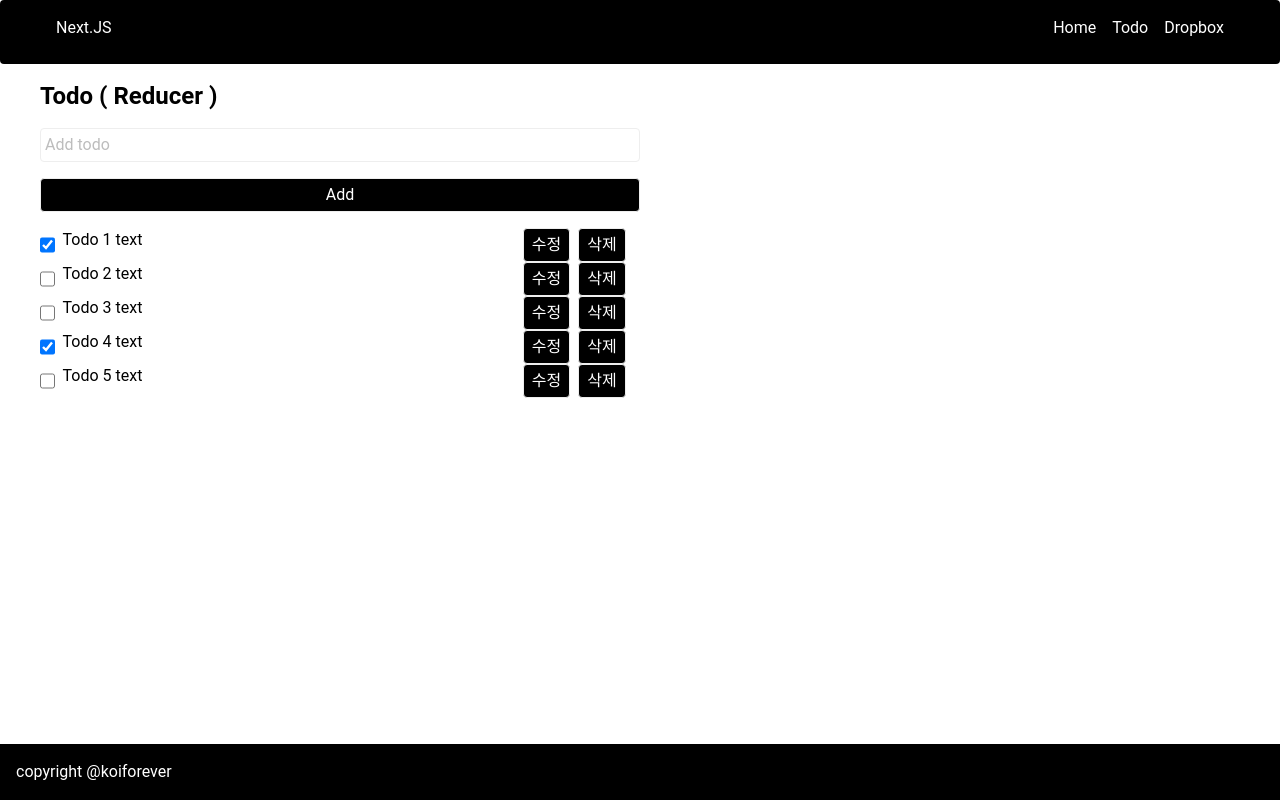
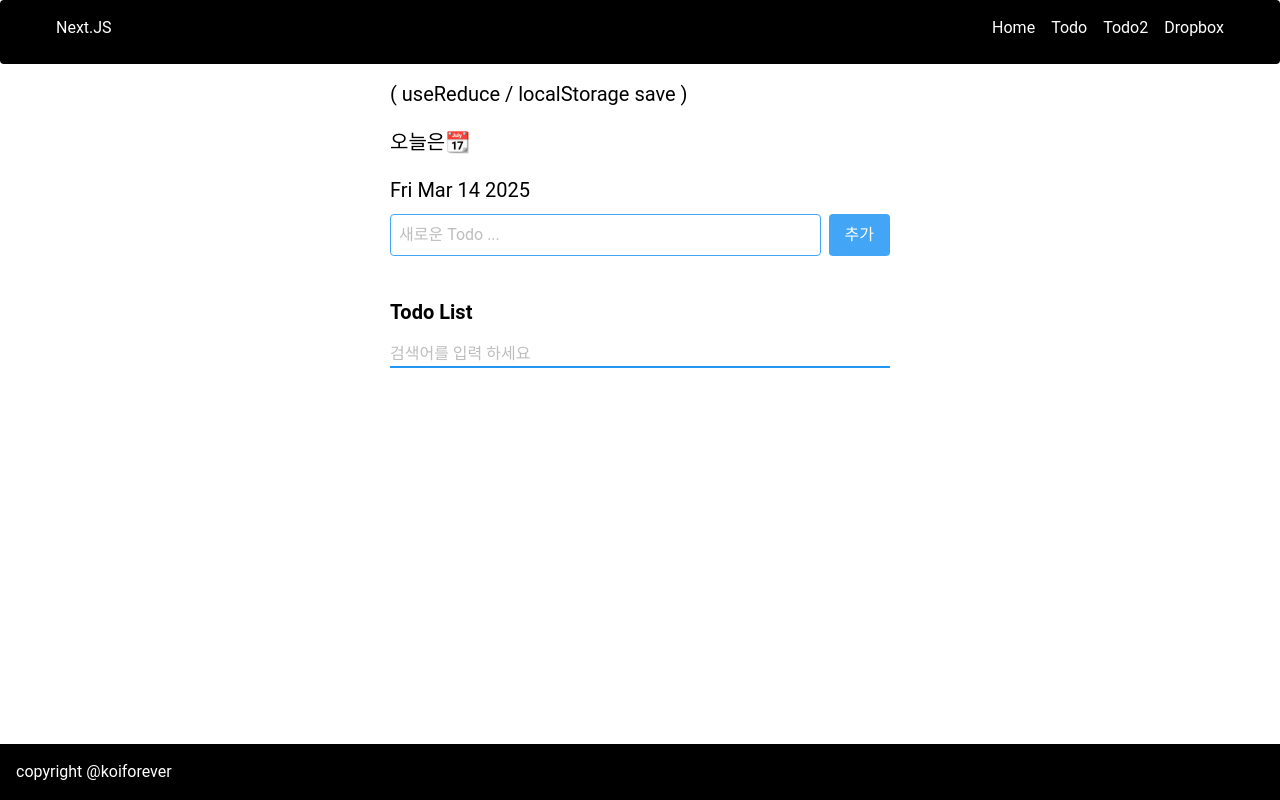
Before and after one commit to yjkim0526/nextjs-supabase-new, a Next.js app: page /todolist2 in a window 1280 px wide. Built offline with nearby package versions, Linux system fonts and the light colour scheme.

Commit message:
todolsit2 add

```diff
--- /dev/null
+++ b/app/todolist2/ui.css
@@ -0,0 +1,7 @@
+.App {
+  width: 500px;
+  margin: 0 auto;
+  display: flex;
+  flex-direction: column;
+  gap: 10px;
+}
--- a/app/todolist2/ui.tsx
+++ b/app/todolist2/ui.tsx
@@ -1,179 +1,94 @@
 "use client";
 
-import { useReducer, useState } from "react";
+import { useEffect, useReducer, useRef, useState } from "react";
+import Header from "components/todo_reduce/Header";
+import TodoList from "components/todo_reduce/TodoList";
+import InputTodo from "components/todo_reduce/InputTodo";
+import "./ui.css";
 
-const stylebtn = "border border-grey-700 px-2 py-1 rounded bg-black text-white";
-const styleInput = "border border-grey-700 p-1 rounded ";
-
-function AddTask({ onAddTask }) {
-  const [text, setText] = useState("");
-  return (
-    <>
-      <input
-        className={styleInput}
-        placeholder="Add todo"
-        value={text}
-        onChange={(e) => setText(e.target.value)}
-      />
-      <button
-        className={stylebtn}
-        onClick={() => {
-          setText("");
-          onAddTask(text);
-        }}
-      >
-        Add
-      </button>
-    </>
-  );
+function reducer(state, action) {
+  console.log("Reducer ... :", state, action);
+  switch (action.type) {
+    case "INIT_TODO":
+      return action.data;
+    case "CREATE_TODO":
+      state = [action.data, ...state];
+      localStorage.setItem("todos", JSON.stringify(state));
+      return state;
+    case "UPDATE_TODO":
+      state = state.map((todo) =>
+        todo.id === action.targetId
+          ? { ...todo, completed: !todo.completed }
+          : todo
+      );
+      localStorage.setItem("todos", JSON.stringify(state));
+      return state;
+    case "DELETE_TODO":
+      state = state.filter((todo) => todo.id !== action.targetId);
+      localStorage.setItem("todos", JSON.stringify(state));
+      return state;
+    default:
+      return state;
+  }
 }
 
-function TaskList({ tasks, onChangeTask, onDeleteTask }) {
+export default function TaskApp() {
+  const [initData, setInitData] = useState([]);
+  const [todos, dispatch] = useReducer(reducer, initData);
+  const idRef = useRef(0);
+
+  useEffect(() => {
+    if (localStorage.getItem("todos") !== null) {
+      console.log("length: " + localStorage.getItem("todos").length);
+      idRef.current = localStorage.getItem("todos").length;
+      console.log(">> localStorage data exists");
+      const localTodos = JSON.parse(localStorage.getItem("todos"));
+      setInitData(localTodos);
+      dispatch({
+        type: "INIT_TODO",
+        data: localTodos,
+      });
+    }
+  }, []);
+
+  const onCreateTodo = (content) => {
+    dispatch({
+      type: "CREATE_TODO",
+      data: {
+        completed: false,
+        created_at: new Date().getTime(),
+        id: todos.length + 1, // idRef.current++,
+        title: content,
+      },
+    });
+  };
+
+  const onUpdateTodo = (todoId) => {
+    console.log(">>> todoId : ", todoId);
+    dispatch({
+      type: "UPDATE_TODO",
+      targetId: todoId,
+    });
+  };
+
+  const onDeleteTodo = (todoId) => {
+    console.log(">>> todoId : ", todoId);
+    dispatch({
+      type: "DELETE_TODO",
+      targetId: todoId,
+    });
+  };
+
   return (
-    <ul>
-      {tasks.map((task) => (
-        <li key={task.id}>
-          <Task task={task} onChange={onChangeTask} onDelete={onDeleteTask} />
-        </li>
-      ))}
-    </ul>
-  );
-}
-
-function Task({ task, onChange, onDelete }) {
-  const [isEditing, setIsEditing] = useState(false);
-  let taskContent;
-  if (isEditing) {
-    taskContent = (
-      <>
-        <input
-          className="w-[80%]"
-          value={task.text}
-          onChange={(e) => {
-            onChange({
-              ...task,
-              text: e.target.value,
-            });
-          }}
-        />
-        <div className="flex justify-center gap-2 w-36">
-          <button className={stylebtn} onClick={() => setIsEditing(false)}>
-            저장
-          </button>
-          <button className={stylebtn} onClick={() => onDelete(task.id)}>
-            삭제
-          </button>
-        </div>
-      </>
-    );
-  } else {
-    taskContent = (
-      <>
-        <span className="w-[80%]"> {task.text}</span>
-        <div className="flex justify-center gap-2 w-36">
-          <button className={stylebtn} onClick={() => setIsEditing(true)}>
-            수정
-          </button>
-          <button className={stylebtn} onClick={() => onDelete(task.id)}>
-            삭제
-          </button>
-        </div>
-      </>
-    );
-  }
-  return (
-    <div className="flex gap-2 ">
-      <input
-        className="w-4"
-        type="checkbox"
-        checked={task.done}
-        onChange={(e) => {
-          onChange({
-            ...task,
-            done: e.target.checked,
-          });
-        }}
+    <div className="App">
+      <Header />
+      <InputTodo onCreateTodo={onCreateTodo} />
+      <TodoList
+        todos={todos}
+        onUpdateTodo={onUpdateTodo}
+        onDeleteTodo={onDeleteTodo}
       />
-      {taskContent}
+      {/* {JSON.stringify(initData)} */}
     </div>
   );
 }
-
-export default function TaskApp() {
-  const [tasks, dispatch] = useReducer(tasksReducer, initialTasks);
-
-  function handleAddTask(text) {
-    dispatch({
-      type: "added",
-      id: nextId++,
-      text: text,
-    });
-  }
-
-  function handleChangeTask(task) {
-    dispatch({
-      type: "changed",
-      task: task,
-    });
-  }
-
-  function handleDeleteTask(taskId) {
-    dispatch({
-      type: "deleted",
-      id: taskId,
-    });
-  }
-
-  return (
-    <>
-      <div className="flex flex-col gap-4 pl-10 lg:w-[50%] md:w-[80%] w-[90%]">
-        <h1 className="text-2xl font-bold">Todo ( Reducer )</h1>
-        <AddTask onAddTask={handleAddTask} />
-        <TaskList
-          tasks={tasks}
-          onChangeTask={handleChangeTask}
-          onDeleteTask={handleDeleteTask}
-        />
-      </div>
-    </>
-  );
-}
-
-function tasksReducer(tasks, action) {
-  switch (action.type) {
-    case "added": {
-      return [
-        ...tasks,
-        {
-          id: action.id,
-          text: action.text,
-          done: false,
-        },
-      ];
-    }
-    case "changed": {
-      return tasks.map((t) => {
-        if (t.id === action.task.id) {
-          return action.task;
-        } else {
-          return t;
-        }
-      });
-    }
-    case "deleted": {
-      return tasks.filter((t) => t.id !== action.id);
-    }
-    default: {
-      throw Error("Unknown action: " + action.type);
-    }
-  }
-}
-
-let nextId = 3;
-const initialTasks = [
-  { id: 0, text: "Todo 1 text ", done: true },
-  { id: 1, text: "Todo 2 text ", done: false },
-  { id: 2, text: "Todo 3 text ", done: false },
-  { id: 3, text: "Todo 4 text ", done: true },
-  { id: 4, text: "Todo 5 text ", done: false },
-];
--- a/components/header.tsx
+++ b/components/header.tsx
@@ -11,6 +11,7 @@ export default function Header() {
         <div className="flex gap-4 mr-10">
           <Link href="/">Home</Link>
           <Link href="/todolist">Todo</Link>
+          <Link href="/todolist2">Todo2</Link>
           <Link href="/dropbox">Dropbox</Link>
         </div>
       </div>
--- /dev/null
+++ b/components/todo_reduce/Header.jsx
@@ -0,0 +1,13 @@
+import React from "react";
+
+function Header() {
+  return (
+    <div className="text-xl flex flex-col gap-5">
+      <h2>( useReduce / localStorage save )</h2>
+      <h3>오늘은📆</h3>
+      <h1>{new Date().toDateString()}</h1>
+    </div>
+  );
+}
+
+export default Header;
--- /dev/null
+++ b/components/todo_reduce/InputTodo.css
@@ -0,0 +1,20 @@
+.InputTodo {
+  display: flex;
+  gap: 10px;
+}
+
+.InputTodo > input {
+  flex: 1;
+  padding: 15px;
+  border: 1px solid rgb(37, 147, 255);
+  border-radius: 4px;
+}
+
+.InputTodo button {
+  cursor: pointer;
+  width: 80px;
+  border: none;
+  background: rgb(37, 147, 255);
+  color: white;
+  border-radius: 4px;
+}
--- /dev/null
+++ b/components/todo_reduce/InputTodo.jsx
@@ -0,0 +1,42 @@
+import { useState, useRef } from "react";
+
+function InputTodo({ onCreateTodo }) {
+  const [title, setTitle] = useState("");
+  const inputRef = useRef();
+
+  const onSubmit = () => {
+    if (title === "") {
+      inputRef.current.focus();
+      return;
+    }
+    onCreateTodo(title);
+    setTitle("");
+  };
+
+  const onKeyDown = (e) => {
+    if (e.key === "Enter") {
+      onSubmit();
+    }
+  };
+
+  return (
+    <div className="flex gap-2">
+      <input
+        className="border border-blue-400 p-2 rounded flex-1"
+        ref={inputRef}
+        placeholder="새로운 Todo ..."
+        value={title}
+        onKeyDown={onKeyDown}
+        onChange={(e) => setTitle(e.target.value)}
+      />
+      <button
+        className="bg-blue-400 text-white py-2  px-4 rounded"
+        onClick={onSubmit}
+      >
+        추가
+      </button>
+    </div>
+  );
+}
+
+export default InputTodo;
--- /dev/null
+++ b/components/todo_reduce/TodoItem.css
@@ -0,0 +1,29 @@
+.TodoItem {
+  display: flex;
+  align-items: center;
+  gap: 20px;
+  padding-bottom: 20px;
+  border-bottom: 1px solid rgb(240, 240, 240);
+}
+
+.TodoItem > input {
+  width: 20px;
+}
+
+.TodoItem .content {
+  flex: 1;
+}
+
+.TodoItem .date {
+  font-size: 14px;
+  color: grey;
+}
+
+.TodoItem > button {
+  cursor: pointer;
+  color: grey;
+  font-size: 14px;
+  border: none;
+  border-radius: 5px;
+  padding: 5px;
+}
--- /dev/null
+++ b/components/todo_reduce/TodoItem.jsx
@@ -0,0 +1,42 @@
+import React from "react";
+import "./TodoItem.css";
+
+function TodoItem({
+  id,
+  completed,
+  created_at,
+  title,
+  onUpdateTodo,
+  onDeleteTodo,
+}) {
+  const onChangeCheckbox = () => {
+    onUpdateTodo(id);
+  };
+
+  const onClickDelete = () => {
+    onDeleteTodo(id);
+  };
+
+  return (
+    <div className="TodoItem">
+      <input
+        id={Number(id)}
+        type="checkbox"
+        checked={completed}
+        onChange={onChangeCheckbox}
+      />
+      <div
+        className="content"
+        style={
+          completed === true ? { textDecorationLine: "line-through" } : null
+        }
+      >
+        {title}
+      </div>
+      <div className="date">{new Date(created_at).toLocaleDateString()}</div>
+      <button onClick={onClickDelete}>삭제</button>
+    </div>
+  );
+}
+
+export default TodoItem;
--- /dev/null
+++ b/components/todo_reduce/TodoList.css
@@ -0,0 +1,23 @@
+.TodoList {
+  display: flex;
+  flex-direction: column;
+  gap: 20px;
+}
+
+.TodoList > input {
+  width: 100%;
+  border: none;
+  border-bottom: 1px solid rgb(220, 220, 220);
+  padding: 15px 0px;
+}
+
+.TodoList > input:focus {
+  outline: none;
+  border-bottom: 1px solid rgb(37, 147, 255);
+}
+
+.TodoList .todos_wrapper {
+  display: flex;
+  flex-direction: column;
+  gap: 20px;
+}
--- /dev/null
+++ b/components/todo_reduce/TodoList.jsx
@@ -0,0 +1,45 @@
+import React, { useState } from "react";
+import TodoItem from "./TodoItem";
+
+function TodoList({ todos, onUpdateTodo, onDeleteTodo }) {
+  const [search, setSearch] = useState("");
+
+  const onChangeSearch = (e) => {
+    setSearch(e.target.value);
+  };
+
+  const getFilteredData = () => {
+    if (search === "") {
+      return todos;
+    } else {
+      return todos.filter((todo) =>
+        todo.title.toLowerCase().includes(search.toLowerCase())
+      );
+    }
+  };
+  const filteredTodos = getFilteredData();
+
+  return (
+    <div className="flex flex-col gap-4 justify-center">
+      <h4 className="text-xl mt-8 font-bold">Todo List</h4>
+      <input
+        className="flex-1 border-b-2 border-b-blue-500 mb-5"
+        placeholder="검색어를 입력 하세요"
+        value={search}
+        onChange={onChangeSearch}
+      />
+      <div className="flex flex-col gap-5">
+        {filteredTodos.map((todo) => (
+          <TodoItem
+            key={todo.id}
+            {...todo}
+            onUpdateTodo={onUpdateTodo}
+            onDeleteTodo={onDeleteTodo}
+          />
+        ))}
+      </div>
+    </div>
+  );
+}
+
+export default TodoList;
```
Also changed, not shown: app/todolist/ui.tsx (+4 -4 lines).
